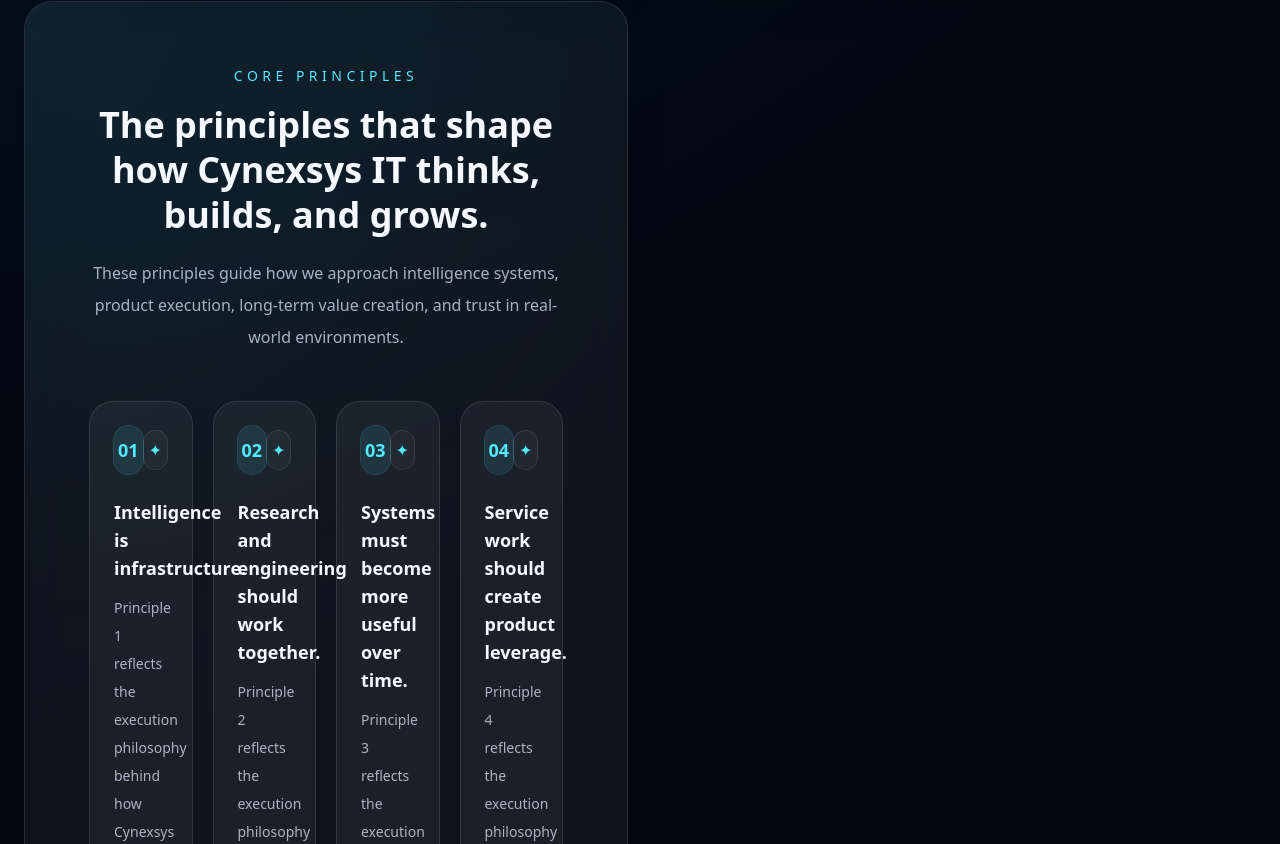
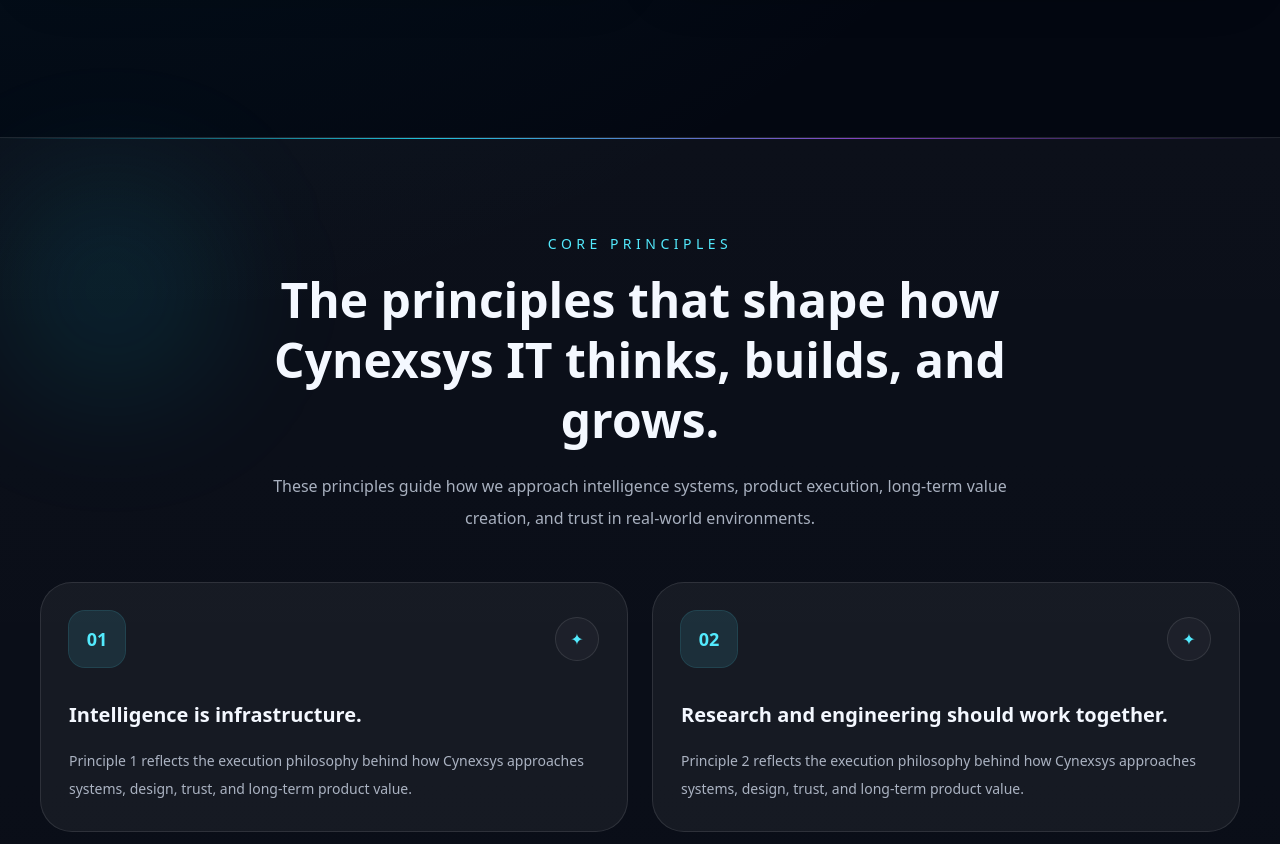
Before and after one commit to elprottoy-dev/cynexsys, a Next.js app: page /about in a window 1280 px wide. Shown: the part 1036-1880 px from the top of the page. Built offline with nearby package versions, Linux system fonts and the light colour scheme.

Commit message:
Update page.tsx

```diff
--- a/app/about/page.tsx
+++ b/app/about/page.tsx
@@ -23,6 +23,7 @@
 
 export default function AboutPage() {
   return (
+    <>
       <PageShell
         eyebrow="About"
         title="Who we are, why we exist, and what makes Cynexsys IT different."
@@ -31,7 +32,7 @@
         <div className="grid gap-6 lg:grid-cols-2">
           <Reveal>
             <GlassCard className="h-full p-8 md:p-10">
-            <div className="mx-auto max-w-xl text-center lg:text-left">
+              <div className="max-w-xl">
                 <div className="text-sm uppercase tracking-[0.32em] text-cyan-300">
                   Company identity
                 </div>
@@ -50,7 +51,7 @@
 
           <Reveal delay={0.08}>
             <GlassCard className="h-full p-8 md:p-10">
-            <div className="mx-auto max-w-xl text-center lg:text-left">
+              <div className="max-w-xl">
                 <div className="text-sm uppercase tracking-[0.32em] text-cyan-300">
                   Why now
                 </div>
@@ -66,60 +67,71 @@
               </div>
             </GlassCard>
           </Reveal>
+        </div>
+      </PageShell>
 
+      <section className="relative my-20 border-y border-[color:var(--line)] bg-[linear-gradient(180deg,rgba(255,255,255,0.04),rgba(255,255,255,0.02))] py-20 md:py-24">
+        <div className="pointer-events-none absolute inset-0">
+          <div className="absolute inset-x-0 top-0 h-px bg-[linear-gradient(90deg,transparent,rgba(34,211,238,0.9),rgba(168,85,247,0.75),transparent)]" />
+          <div className="absolute inset-x-0 bottom-0 h-px bg-[linear-gradient(90deg,transparent,rgba(168,85,247,0.75),rgba(34,211,238,0.9),transparent)]" />
+          <div className="absolute left-0 top-10 h-56 w-56 rounded-full bg-cyan-400/10 blur-3xl" />
+          <div className="absolute right-0 bottom-10 h-56 w-56 rounded-full bg-fuchsia-500/10 blur-3xl" />
+        </div>
+
+        <div className="relative mx-auto max-w-[1600px] px-6 md:px-8 xl:px-10">
           <Reveal>
-          <GlassCard className="p-8 md:p-12 lg:col-span-2 lg:p-14 xl:p-16">
-            <div className="mx-auto max-w-3xl text-center">
+            <div className="mx-auto max-w-4xl text-center">
               <div className="text-sm uppercase tracking-[0.32em] text-cyan-300">
                 Core Principles
               </div>
-              <h2 className="mt-4 text-3xl font-black leading-tight md:text-4xl">
+              <h2 className="mt-4 text-4xl font-black leading-tight md:text-5xl">
                 The principles that shape how Cynexsys IT thinks, builds, and grows.
               </h2>
-              <p className="mx-auto mt-5 max-w-2xl leading-8 text-[color:var(--muted)]">
+              <p className="mx-auto mt-5 max-w-3xl leading-8 text-[color:var(--muted)]">
                 These principles guide how we approach intelligence systems, product
                 execution, long-term value creation, and trust in real-world
                 environments.
               </p>
             </div>
+          </Reveal>
 
-            <div className="mx-auto mt-12 max-w-6xl grid gap-5 md:grid-cols-2 xl:grid-cols-4">
+          <div className="mt-12 grid gap-6 sm:grid-cols-2 2xl:grid-cols-4">
             {principles.map((item, index) => (
-                <div
-                  key={item}
-                  className="group rounded-3xl border border-[color:var(--line)] bg-[color:var(--panel)] p-6 transition duration-300 hover:-translate-y-[4px] hover:border-cyan-300/30 hover:shadow-[0_18px_50px_rgba(34,211,238,0.08)]"
-                >
+              <Reveal key={item} delay={index * 0.04}>
+                <div className="group h-full rounded-[2rem] border border-[color:var(--line)] bg-[color:var(--panel)] p-6 md:p-7 transition duration-300 hover:-translate-y-[6px] hover:border-cyan-300/35 hover:shadow-[0_24px_80px_rgba(34,211,238,0.10)]">
                   <div className="flex items-center justify-between">
-                    <div className="flex h-12 w-12 items-center justify-center rounded-2xl bg-cyan-300/10 text-cyan-300 ring-1 ring-cyan-300/20">
+                    <div className="flex h-14 w-14 items-center justify-center rounded-2xl bg-cyan-300/10 text-cyan-300 ring-1 ring-cyan-300/20">
                       <span className="text-lg font-bold">
                         {String(index + 1).padStart(2, "0")}
                       </span>
                     </div>
 
-                    <div className="flex h-10 w-10 items-center justify-center rounded-full border border-[color:var(--line)] bg-white/[0.03] text-cyan-300">
+                    <div className="flex h-11 w-11 items-center justify-center rounded-full border border-[color:var(--line)] bg-white/[0.03] text-cyan-300">
                       ✦
                     </div>
                   </div>
 
-                  <div className="mt-6">
-                    <h3 className="text-lg font-bold leading-7 text-[color:var(--text)]">
+                  <div className="mt-8">
+                    <h3 className="text-xl font-bold leading-8 text-[color:var(--text)]">
                       {item}
                     </h3>
-                    <p className="mt-3 text-sm leading-7 text-[color:var(--muted)]">
+                    <p className="mt-4 text-sm leading-7 text-[color:var(--muted)]">
                       Principle {index + 1} reflects the execution philosophy behind
                       how Cynexsys approaches systems, design, trust, and long-term
                       product value.
                     </p>
                   </div>
                 </div>
+              </Reveal>
             ))}
           </div>
-          </GlassCard>
-        </Reveal>
         </div>
+      </section>
 
+      <section className="pb-16 md:pb-20">
+        <div className="mx-auto max-w-7xl px-5 md:px-6">
           <Reveal>
-        <GlassCard className="mt-6 p-8 text-center md:p-10 lg:p-12">
+            <GlassCard className="p-8 text-center md:p-10 lg:p-12">
               <div className="mx-auto max-w-3xl">
                 <div className="text-sm uppercase tracking-[0.32em] text-cyan-300">
                   Let’s build something meaningful
@@ -151,41 +163,11 @@
                     View Projects
                   </Link>
                 </div>
-
-            <div className="mx-auto mt-8 grid max-w-5xl gap-4 text-left md:grid-cols-3">
-              <div className="rounded-2xl border border-[color:var(--line)] bg-[color:var(--panel)] p-4">
-                <div className="text-sm font-semibold text-cyan-300">
-                  Execution-first approach
-                </div>
-                <p className="mt-2 text-sm leading-7 text-[color:var(--muted)]">
-                  We focus on building usable systems, not just concepts, slides, or
-                  surface-level prototypes.
-                </p>
-              </div>
-
-              <div className="rounded-2xl border border-[color:var(--line)] bg-[color:var(--panel)] p-4">
-                <div className="text-sm font-semibold text-cyan-300">
-                  Multi-domain capability
-                </div>
-                <p className="mt-2 text-sm leading-7 text-[color:var(--muted)]">
-                  From AI and analytics to platforms, IoT, and research systems, the
-                  work is grounded in real delivery.
-                </p>
-              </div>
-
-              <div className="rounded-2xl border border-[color:var(--line)] bg-[color:var(--panel)] p-4">
-                <div className="text-sm font-semibold text-cyan-300">
-                  Built for momentum
-                </div>
-                <p className="mt-2 text-sm leading-7 text-[color:var(--muted)]">
-                  Early decisions shape long-term scale. Starting now helps reduce
-                  wasted time, cost, and rework later.
-                </p>
-              </div>
-            </div>
               </div>
             </GlassCard>
           </Reveal>
-    </PageShell>
+        </div>
+      </section>
+    </>
   );
 }
```
Lines whose indentation alone changed are shown as unchanged.
